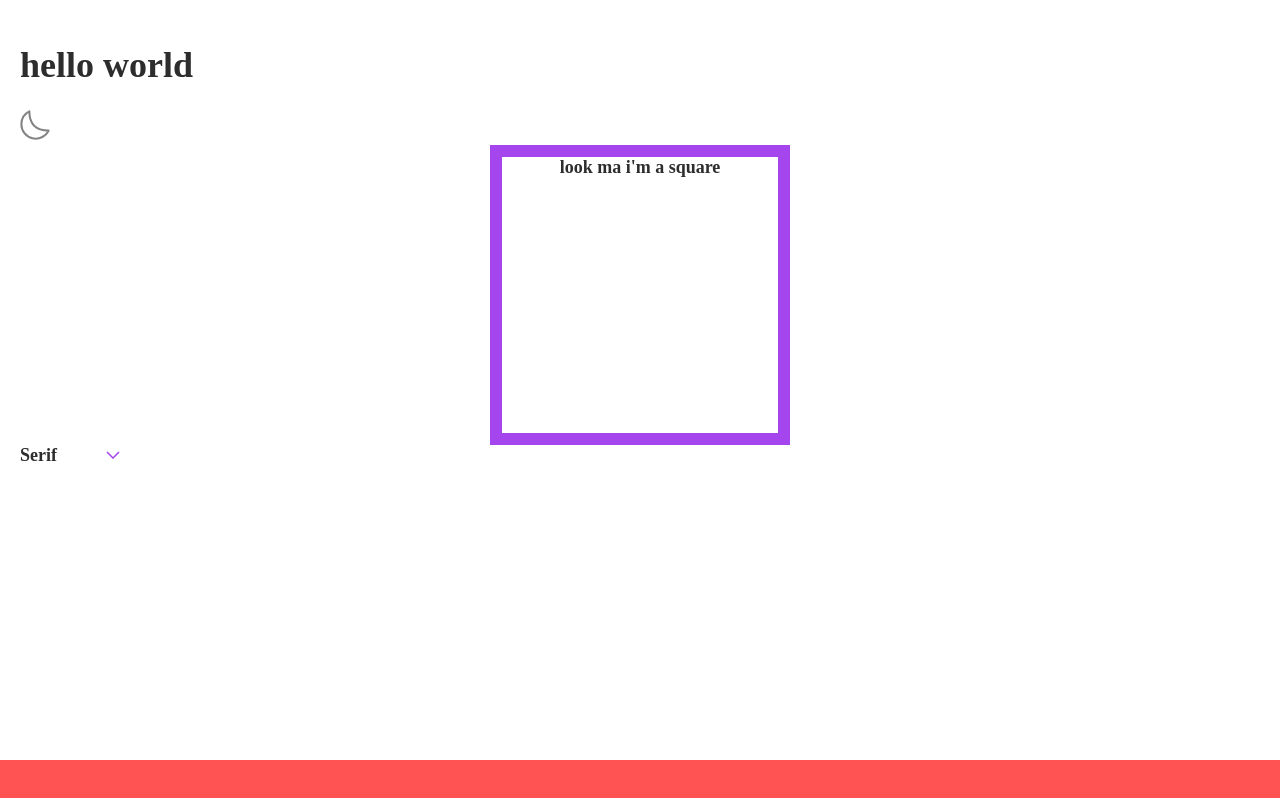
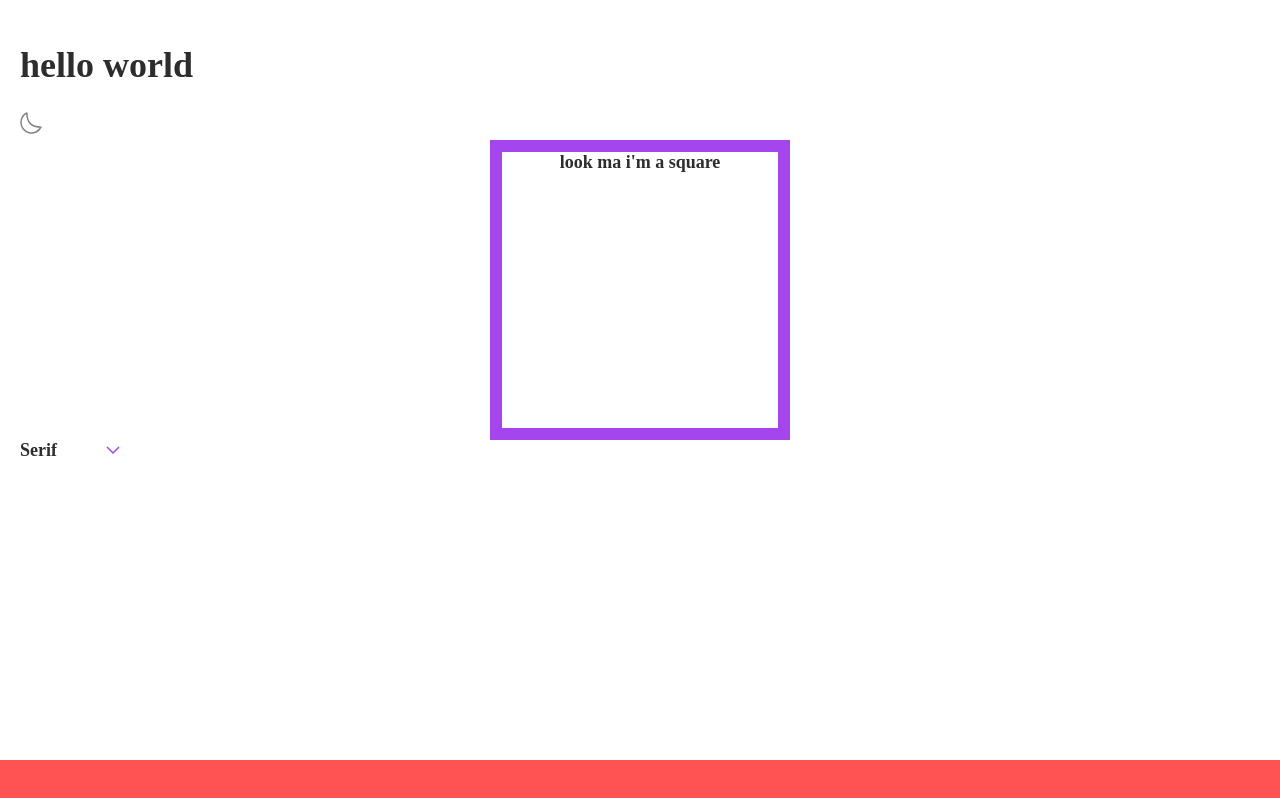
Before and after one commit to valleyman89/keyboard-api, a React (Create React App) app: page / in a window 1280 px wide. Built offline with nearby package versions, Linux system fonts and the light colour scheme.

Commit message:
add svg as component

```diff
--- a/src/components/ThemeToggle/ThemeToggle.css
+++ b/src/components/ThemeToggle/ThemeToggle.css
@@ -1,8 +1,9 @@
 button {
   all: unset;
-  background-image: url("../../../public/images/icon-moon.svg");
-  background-repeat: no-repeat;
-  background-size: cover;
   height: 3rem;
   width: 3rem;
+  cursor: pointer;
 }
+button:hover {
+  fill: hotpink;
+}
--- a/src/components/ThemeToggle/index.jsx
+++ b/src/components/ThemeToggle/index.jsx
@@ -1,6 +1,7 @@
 import React, { useEffect } from "react";
 import { useSettingsContext } from "./../../context/index";
 import "./ThemeToggle.css";
+import { ReactComponent as ToogleSVG } from "./icon-moon.svg";
 
 const ThemeToggle = () => {
   const { theme, setTheme } = useSettingsContext();
@@ -17,7 +18,9 @@ const ThemeToggle = () => {
 
   return (
     <>
-      <button type="button" onClick={toggleTheme}></button>
+      <button type="button" onClick={toggleTheme}>
+        <ToogleSVG />
+      </button>
     </>
   );
 };
```
Also changed, not shown: public/images/icon-moon.svg (deleted), src/components/ThemeToggle/icon-moon.svg (added).
